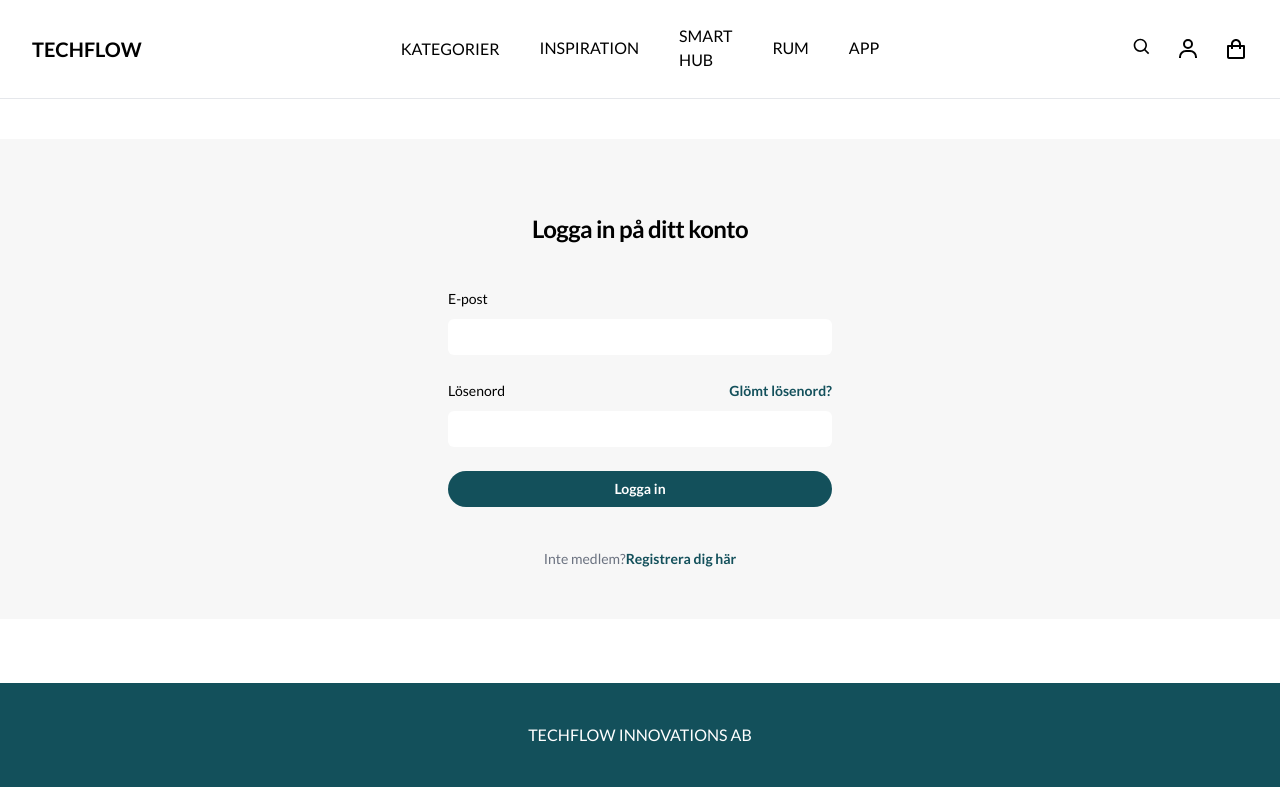
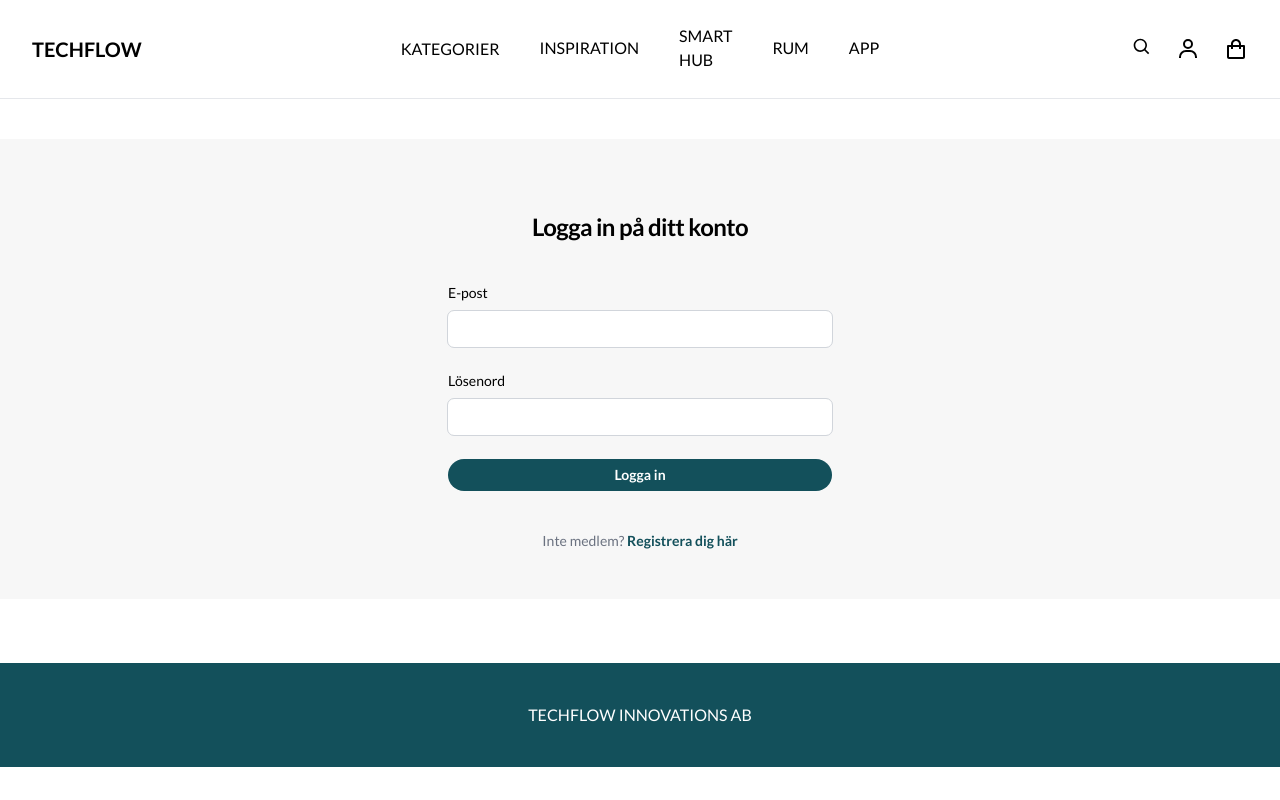
Before and after one commit to 1anDr0/webShop, a React (Vite) app: page /Login in a window 1280 px wide. Built offline with nearby package versions, Linux system fonts and the light colour scheme.

Commit message:
authcontext

```diff
--- a/src/comp/Navbar/Navbar.jsx
+++ b/src/comp/Navbar/Navbar.jsx
@@ -1,5 +1,7 @@
 import CategoriesDropdown from './CategoriesDropdown';
 import SearchInput from './SearchInput';
+
+import { useAuth } from "../../context/AuthContext";
 import { useCart } from "../../context/CartContext";
 
 import { BiUser, BiShoppingBag } from "react-icons/bi";
@@ -8,10 +10,13 @@ import { NavLink } from 'react-router-dom';
 import { Link } from "react-router-dom";
 
 
+
 const Navbar = () => {
 
   const { cartItems } = useCart();
   const cartCount = cartItems.length;
+
+  const { user, isLoggedIn, logout } = useAuth();
 
 
   return (
@@ -32,12 +37,19 @@ const Navbar = () => {
         <SearchInput />
 
 
-        <li className="relative">
-          <Link to="/Login" className="hover:opacity-70 text-2xl">
-           <BiUser />
-          </Link>
-           </li>
-
+        {isLoggedIn ? (
+  <li className="relative">
+    <Link to="/login" className="text-2xl hover:opacity-70 text-brandgold">
+      <BiUser />
+    </Link>
+  </li>
+) : (
+  <li className="relative">
+    <Link to="/login" className="text-2xl hover:opacity-70 text-black">
+      <BiUser />
+    </Link>
+  </li>
+)}
 
         <li className="relative">
          <Link to="/cart">
--- /dev/null
+++ b/src/context/AuthContext.jsx
@@ -0,0 +1,33 @@
+import { createContext, useContext, useEffect, useState } from "react";
+
+
+const AuthContext = createContext();
+
+// Provider
+export const AuthContextProvider = ({ children }) => {
+  const [user, setUser] = useState(() => {
+    const storedUser = localStorage.getItem("user");
+    return storedUser ? JSON.parse(storedUser) : null;
+  });
+
+  const login = (userData) => {
+    setUser(userData);
+    localStorage.setItem("user", JSON.stringify(userData));
+  };
+
+  const logout = () => {
+    setUser(null);
+    localStorage.removeItem("user");
+  };
+
+  const isLoggedIn = !!user;
+
+  return (
+    <AuthContext.Provider value={{ user, login, logout, isLoggedIn }}>
+      {children}
+    </AuthContext.Provider>
+  );
+};
+
+// Custom hook
+export const useAuth = () => useContext(AuthContext);
--- a/src/pages/Login.jsx
+++ b/src/pages/Login.jsx
@@ -1,47 +1,98 @@
-import { Link } from "react-router-dom"
+import { useState } from "react";
+import { useNavigate, Link } from "react-router-dom";
+import { useAuth } from "../context/AuthContext";
 
 const Login = () => {
+  const [email, setEmail] = useState("");
+  const [password, setPassword] = useState("");
+  const navigate = useNavigate();
+
+  const { login } = useAuth();
+
+
+  const handleLogin = async (e) => {
+    e.preventDefault();
+
+    try {
+      const res = await fetch(`http://localhost:3001/users?email=${email}`);
+      const users = await res.json();
+      const user = users[0]; // förutsätter unik e-post
+
+      if (!user) {
+        alert("Ingen användare hittades");
+        return;
+      }
+
+      if (user.password !== password) {
+        alert("Fel lösenord");
+        return;
+      }
+
+      localStorage.setItem("user", JSON.stringify(user));
+      login(user);
+      navigate("/");
+    } catch (err) {
+      console.error("Fel vid inloggning:", err);
+    }
+  };
+
   return (
     <div className="flex min-h-full flex-col justify-center px-6 py-12 lg:px-8 bg-lightgrey mt-10">
       <div className="sm:mx-auto sm:w-full sm:max-w-sm">
-
-    <h2 className="mt-6 text-center text-2xl/9 font-bold tracking-tight text-black">Logga in på ditt konto</h2>
+        <h2 className="mt-6 text-center text-2xl font-bold tracking-tight text-black">Logga in på ditt konto</h2>
       </div>
 
       <div className="mt-10 sm:mx-auto sm:w-full sm:max-w-sm">
-    <form className="space-y-6" action="#" method="POST">
+        <form className="space-y-6" onSubmit={handleLogin}>
           <div>
-        <label htmlFor="email" className="block text-sm/6 font-medium text-black">E-post</label>
+            <label htmlFor="email" className="block text-sm font-medium text-black">E-post</label>
             <div className="mt-2">
-          <input type="email" name="email" id="email" autoComplete="email" required className="block w-full rounded-md bg-white px-3 py-1.5 text-base text-black outline-1 -outline-offset-1 outline-gray-300 placeholder:text-gray-400 focus:outline-2 focus:-outline-offset-2 focus:outline-brandgold sm:text-sm/6"/>
+              <input
+                type="email"
+                name="email"
+                id="email"
+                autoComplete="email"
+                required
+                value={email}
+                onChange={(e) => setEmail(e.target.value)}
+                className="block w-full rounded-md bg-white px-3 py-1.5 text-base text-black outline outline-1 outline-gray-300 placeholder:text-gray-400 focus:outline-2 focus:outline-brandgold"
+              />
             </div>
           </div>
 
           <div>
-        <div className="flex items-center justify-between">
-          <label htmlFor="password" className="block text-sm/6 font-medium text-black">Lösenord</label>
-          <div className="text-sm">
-            <a href="#" className="font-semibold text-brandturkos hover:text-brandturkos">Glömt lösenord?</a>
-          </div>
-        </div>
+            <label htmlFor="password" className="block text-sm font-medium text-black">Lösenord</label>
             <div className="mt-2">
-          <input type="password" name="password" id="password" autoComplete="current-password" required className="block w-full rounded-md bg-white px-3 py-1.5 text-base text-black outline-1 -outline-offset-1 outline-gray-300 placeholder:text-gray-400 focus:outline-2 focus:-outline-offset-2 focus:outline-brandgold sm:text-sm/6"/>
+              <input
+                type="password"
+                name="password"
+                id="password"
+                autoComplete="current-password"
+                required
+                value={password}
+                onChange={(e) => setPassword(e.target.value)}
+                className="block w-full rounded-md bg-white px-3 py-1.5 text-base text-black outline outline-1 outline-gray-300 placeholder:text-gray-400 focus:outline-2 focus:outline-brandgold"
+              />
             </div>
           </div>
 
           <div>
-        <button type="submit" className="flex w-full justify-center rounded-full bg-brandturkos px-3 py-1.5 text-sm/6 font-semibold text-white shadow-xs hover:bg-brandgold focus-visible:outline-2 focus-visible:outline-offset-2 focus-visible:outline-brandgold">Logga in</button>
+            <button
+              type="submit"
+              className="flex w-full justify-center rounded-full bg-brandturkos px-3 py-1.5 text-sm font-semibold text-white hover:bg-brandgold focus:outline-2 focus:outline-brandgold"
+            >
+              Logga in
+            </button>
           </div>
         </form>
 
-    <p className="mt-10 text-center text-sm/6 text-gray-500">
+        <p className="mt-10 text-center text-sm text-gray-500">
           Inte medlem?
-      <Link to={"/RegForm"} className="font-semibold text-brandturkos hover:text-brandturkos">Registrera dig här</Link>
+          <Link to="/RegForm" className="font-semibold text-brandturkos hover:text-brandturkos"> Registrera dig här</Link>
         </p>
       </div>
     </div>
+  );
+};
 
-  )
-}
-
-export default Login
+export default Login;
--- a/src/pages/RegForm.jsx
+++ b/src/pages/RegForm.jsx
@@ -14,7 +14,22 @@ const RegForm = () => {
   const handleSubmit = (e) => {
     e.preventDefault()
 
-    console.log({firstName, lastName, email, password})
+    const newUser = {
+      firstName,
+      lastName,
+      email,
+      password
+    };
+
+    fetch("http://localhost:3001/users", {
+       method: 'POST',
+       header: {'Content-Type':'application/json'}, //skickar json till servern
+       body: JSON.stringify(newUser)
+      }) .then(() => {
+        console.log('ny user');
+      })
+
+
   }
 
 
```
Also changed, not shown: db.json (+108 -33 lines), src/main.jsx (+7 -0 lines). Lines whose indentation alone changed are shown as unchanged.
